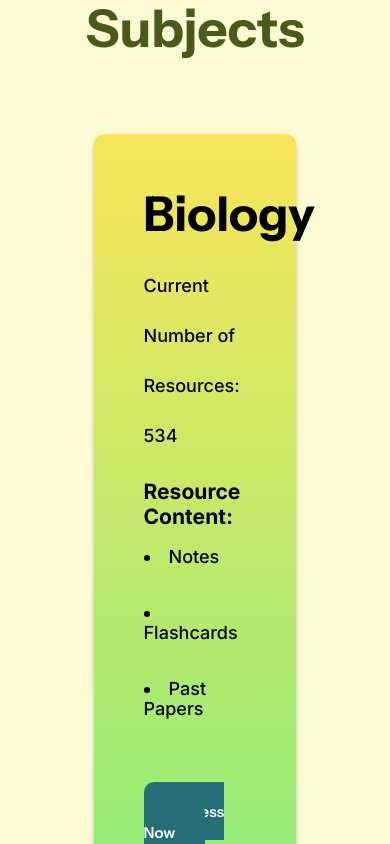
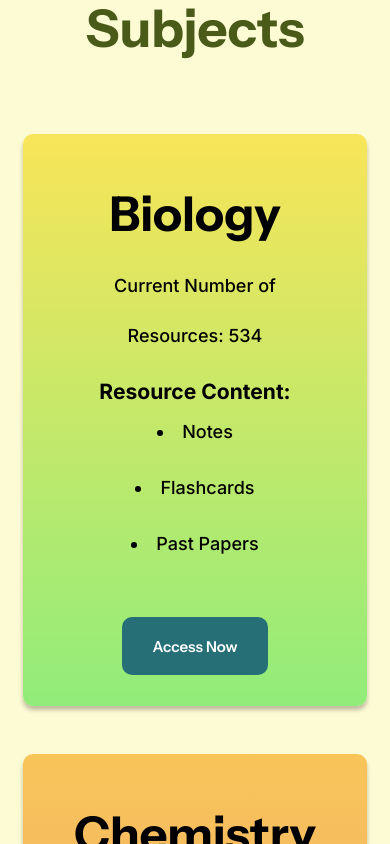
Before and after one commit to githubfan/gcselog, a Next.js app: page / in a window 390 px wide. Shown: the part 3400-4244 px from the top of the page. Built offline with nearby package versions, Linux system fonts and the light colour scheme.

Commit message:
Making Subject Cards Responsive

```diff
--- a/src/app/components/cards/homepage-styling.css
+++ b/src/app/components/cards/homepage-styling.css
@@ -1,3 +1,5 @@
+/* Desktop Card Template */
+
 .subject-card {
     width: 30%;
     height: 50%;
@@ -12,6 +14,7 @@
     font-family: 'Instrument Sans', sans-serif;
 }
 
+/* Gradients */
 .bio-grad {
     background: linear-gradient(0deg, #91EC7A 0%, #F8E559 100%);
 }
@@ -27,3 +30,15 @@
 .maths-grad {
     background: linear-gradient(0deg, #7AE0EC 0%, #597EF8 100%);
 }
+
+/* Making Cards Responsive */
+
+@media (max-width: 1055px) {
+    .subject-card {
+        width: 100%;
+        text-align: center;
+        margin-top: 1.5rem;
+        margin-left: 0;
+        margin-right: 0;
+    }
+}
```
